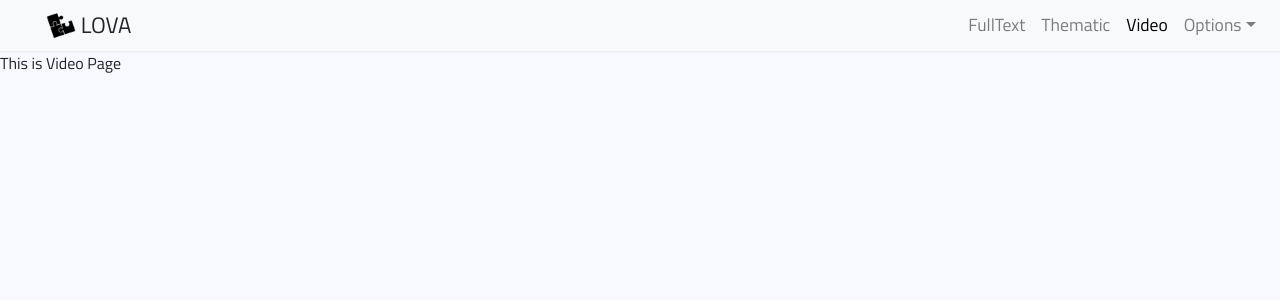
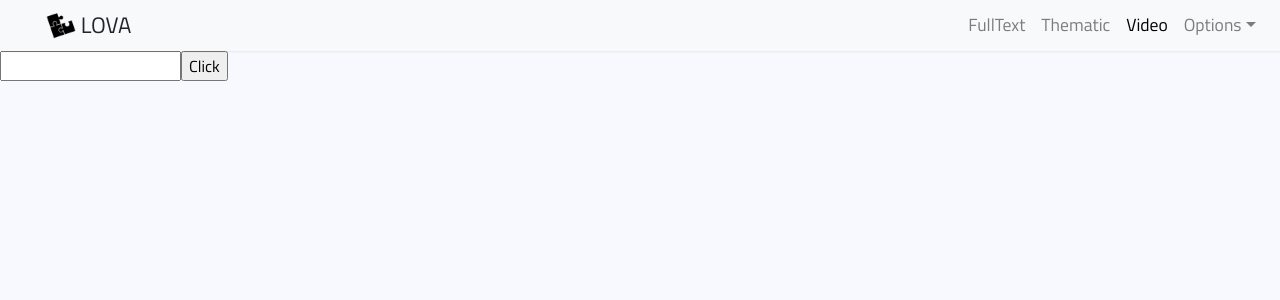
Before and after one commit to Seogeurim/lova-front, a React (Create React App) app: page /video in a window 1280 px wide. Shown: the top 300 px of the page. Built offline with nearby package versions, Linux system fonts and the light colour scheme.

Commit message:
input link to youtubeVideo

```diff
--- a/package.json
+++ b/package.json
@@ -14,6 +14,7 @@
     "react-router-transition": "^1.2.1",
     "react-scripts": "2.1.3",
     "react-textarea-autosize": "^7.1.0",
+    "react-youtube": "^7.9.0",
     "reactstrap": "^7.1.0",
     "redux": "^4.0.1",
     "redux-actions": "^2.6.5",
--- a/src/Pages/VideoPage/VideoPage.js
+++ b/src/Pages/VideoPage/VideoPage.js
@@ -3,6 +3,7 @@
 
 import React, { Component } from "react";
 import { NavBar } from "../../Components";
+import YouTube from "react-youtube";
 
 const defaultProps = {};
 const propTypes = {};
@@ -10,16 +11,52 @@ const propTypes = {};
 class VideoPage extends Component {
   constructor(props) {
     super(props);
-    this.state = {};
+    this.state = { link: "", isClicked: false, youtubeId: "" };
   }
 
   render() {
+    const opts = {
+      height: "390",
+      width: "640",
+      playerVars: {
+        // https://developers.google.com/youtube/player_parameters
+        autoplay: 1
+      }
+    };
     return (
       <div>
         <NavBar isActive="video" />
-        This is Video Page
+        <input type="text" onChange={e => this.handleLink(e)} />
+        <input type="button" value="Click" onClick={this.handleClick} />
+        {this.state.isClicked ? (
+          <YouTube
+            videoId={this.state.youtubeId}
+            opts={opts}
+            onReady={this._onReady}
+          />
+        ) : null}
       </div>
     );
+  }
+
+  handleLink = e => {
+    this.setState({ link: e.target.value, isClicked: false });
+    console.log(this.state.link);
+  };
+
+  handleClick = () => {
+    const regExp = /^.*((youtu.be\/)|(v\/)|(\/u\/\w\/)|(embed\/)|(watch\?))\??v?=?([^#\&\?]*).*/;
+    const matchs = this.state.link.match(regExp);
+    if (matchs) {
+      this.setState({ youtubeId: matchs[7] });
+    }
+    console.log(this.state.youtubeId);
+    this.setState({ isClicked: true });
+  };
+
+  _onReady(event) {
+    // access to player in all event handlers via event.target
+    event.target.playVideo();
   }
 }
 
```
Also changed, not shown: 1 other file (tests, documents, lock files or other folders).
